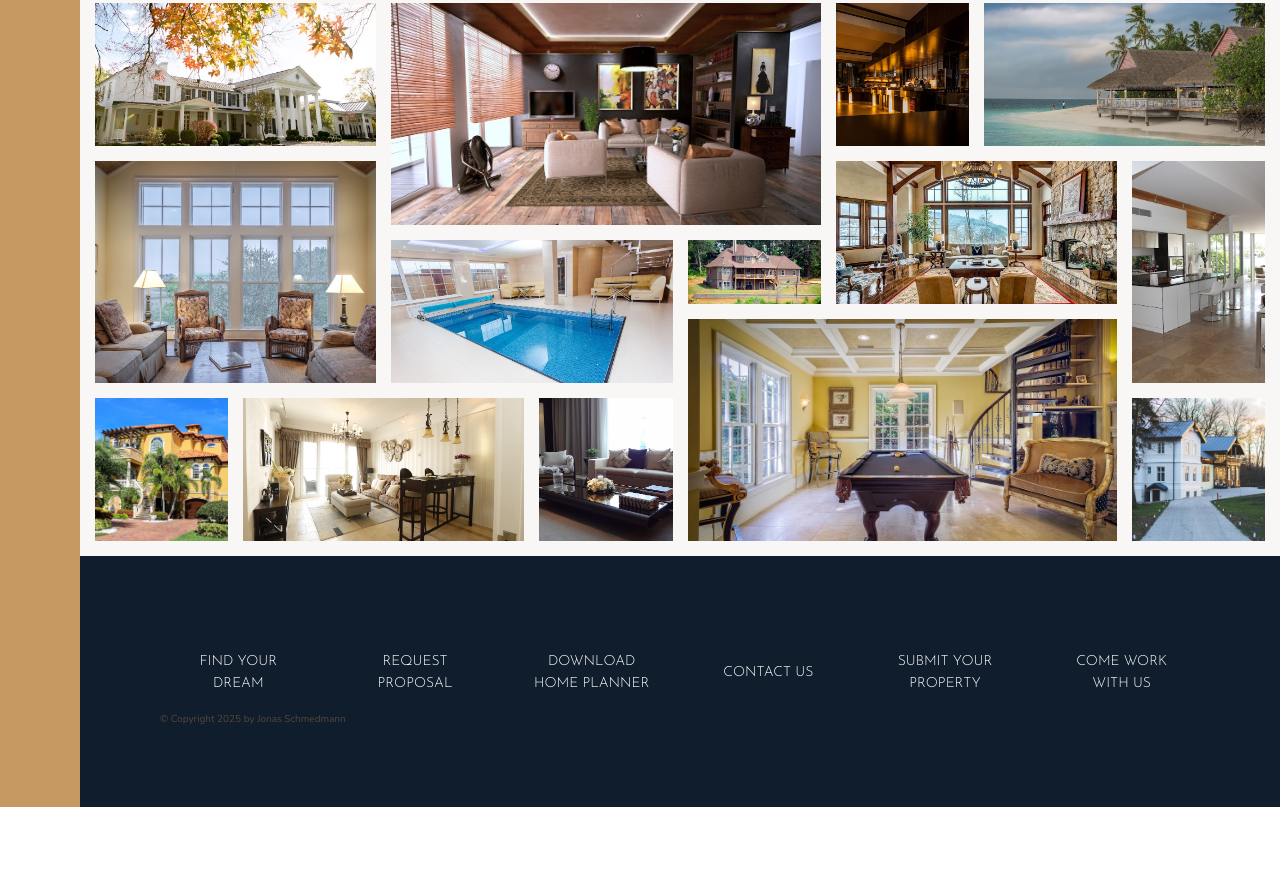
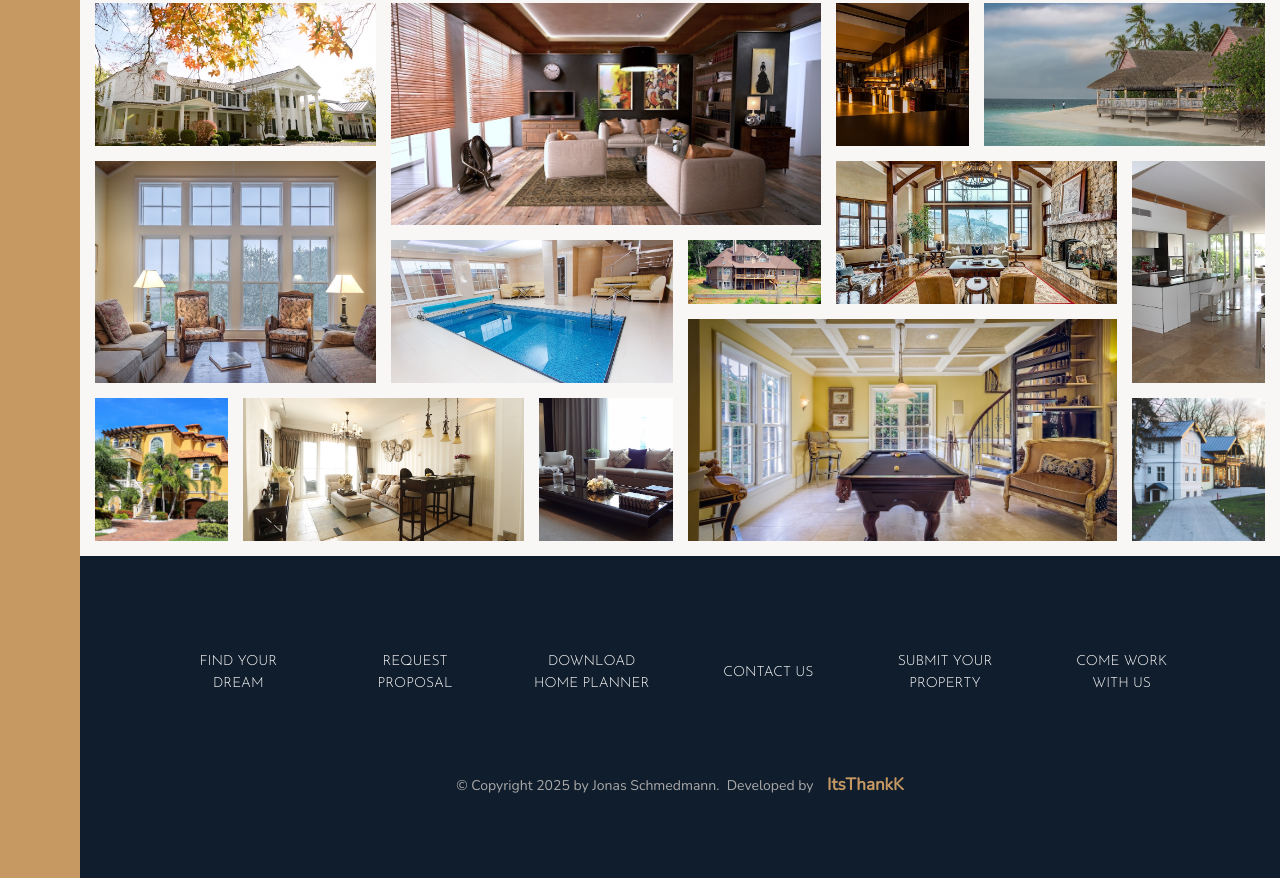
Before and after one commit to ItsThankK/nexter-project, a website: page index.html in a window 1280 px wide. Shown: the part 2654-3532 px from the top of the page. Before the commit the page ends 3461 px from the top, so only its background shows below. Drawn offline with nearby package versions, Linux system fonts and the light colour scheme.

Commit message:
markup & style nav copyright

```diff
--- a/index.html
+++ b/index.html
@@ -368,7 +368,7 @@
         <li class="nav__item"><a href="#" class="nav__link">Come work with us</a></li>
       </ul>
       <p class="copyright">
-        &copy; Copyright 2025 by Jonas Schmedmann
+        &copy; Copyright 2025 by Jonas Schmedmann.&nbsp; Developed by <a href="https://x.com/ItsThankK" target="_blank">ItsThankK</a>
       </p>
     </footer>
   </body>
--- a/sass/_footer.scss
+++ b/sass/_footer.scss
@@ -31,3 +31,23 @@
     transform: translateY(-.5rem);
   }
 }
+
+.copyright {
+  font-size: 1.4rem;
+  color: $color-grey-light-2;
+  margin-top: 6rem;
+  text-align: center;
+
+  a {
+    text-decoration: none;
+    color: $color-primary;
+    font-size: 1.7rem;
+    font-weight: 900;
+    margin-left: 1rem;
+    display: inline-block;
+  }
+
+  a:hover {
+    transform: scale(1.1);
+  }
+}
```
Also changed, not shown: css/style.css, 1 other file.
